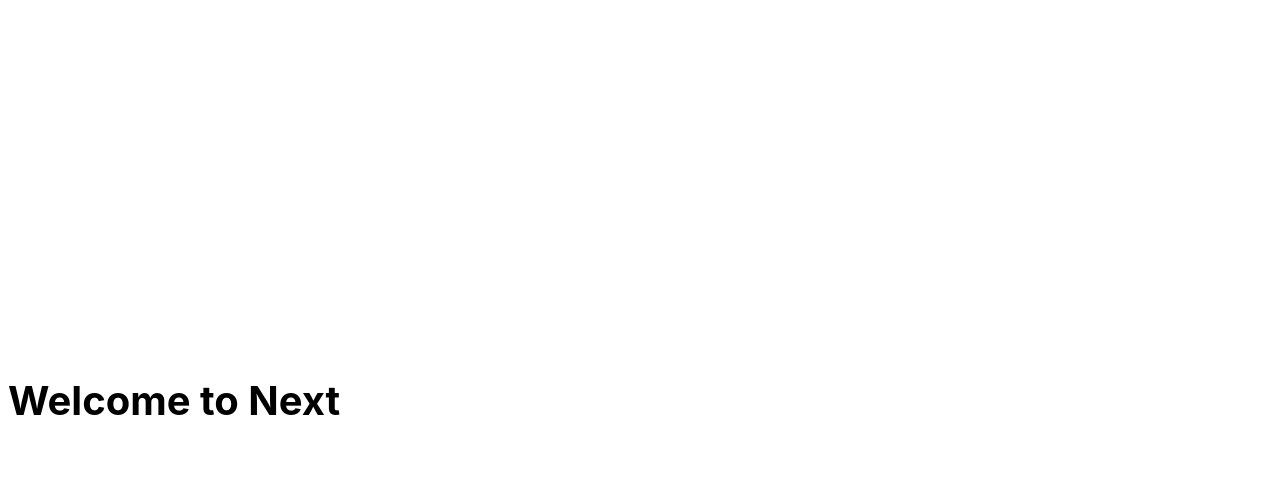
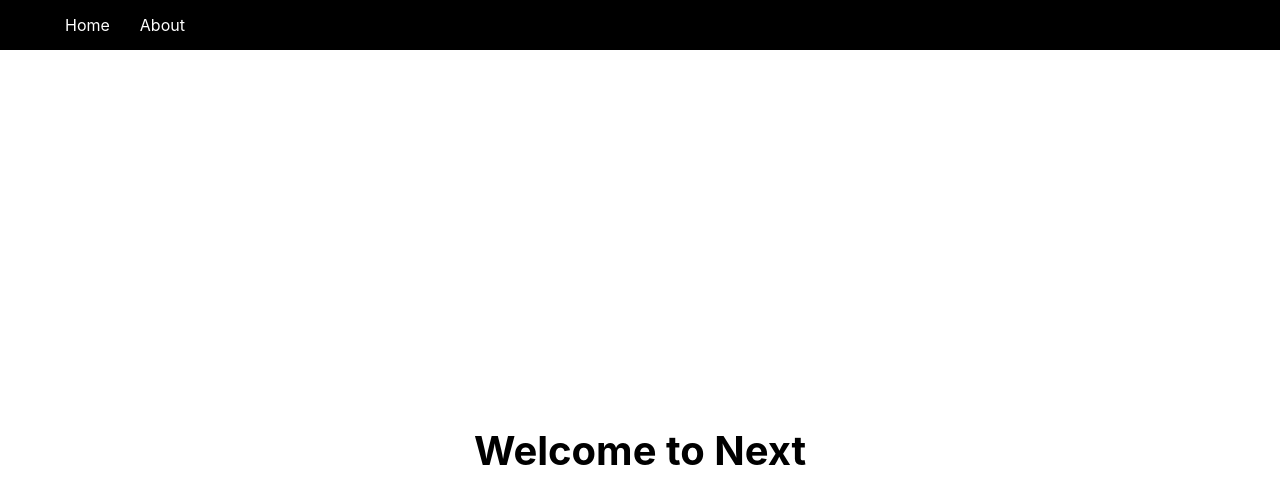
Before and after one commit to jaytula/next-crash-course, a Next.js app: page / in a window 1280 px wide. Shown: the top 504 px of the page. Built offline with nearby package versions, Linux system fonts and the light colour scheme.

Commit message:
Add Nav component. In 23:34

```diff
--- a/components/Layout.tsx
+++ b/components/Layout.tsx
@@ -1,10 +1,14 @@
 import styles from "../styles/Layout.module.css";
+import Nav from "./Nav";
 
 const Layout: React.FC = ({ children }) => {
   return (
-    <div className={styles.container}>
-      <main className={styles.main}>{children}</main>
-    </div>
+    <>
+      <Nav />
+      <div className={styles.container}>
+        <main className={styles.main}>{children}</main>
+      </div>
+    </>
   );
 };
 
--- /dev/null
+++ b/components/Nav.tsx
@@ -0,0 +1,19 @@
+import Link from 'next/link'
+import styles from '../styles/Nav.module.css'
+
+const Nav = () => {
+  return (
+    <nav className={styles.nav}>
+      <ul>
+        <li>
+          <Link href="/">Home</Link>
+        </li>
+        <li>
+          <Link href="/about">About</Link>
+        </li>
+      </ul>
+    </nav>
+  )
+}
+
+export default Nav
--- a/styles/Layout.module.css
+++ b/styles/Layout.module.css
@@ -4,7 +4,7 @@
   display: flex;
   flex-direction: column;
   justify-content: center;
-  align-items: flex-start;
+  align-items: center;
 }
 
 .main {
@@ -13,7 +13,7 @@
   display: flex;
   flex-direction: column;
   justify-content: center;
-  align-items: flex-start;
+  align-items: center;
   font-size: 1.25rem;
 }
 
--- /dev/null
+++ b/styles/Nav.module.css
@@ -0,0 +1,20 @@
+.nav {
+  height: 50px;
+  padding: 10px;
+  background: #000;
+  color: #fff;
+  display: flex;
+  align-items: center;
+  justify-content: flex-start;
+}
+
+.nav ul {
+  display: flex;
+  justify-content: center;
+  align-items: center;
+  list-style: none;
+}
+
+.nav ul li a {
+  margin: 5px 15px;
+}
```
